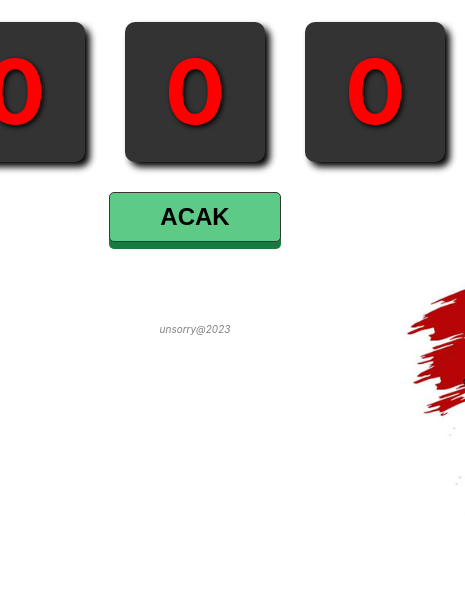
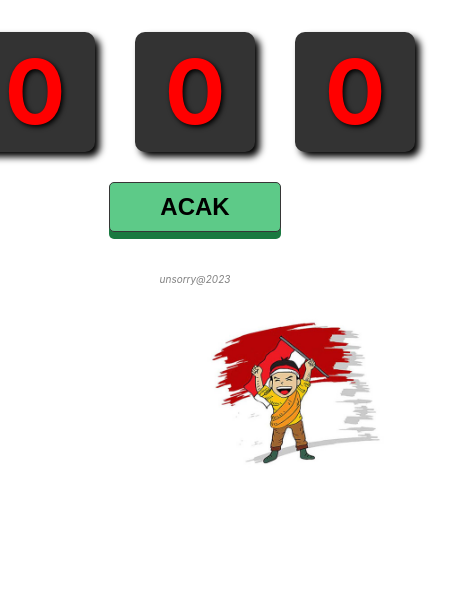
Before and after one commit to anshori/acak-undian, a plain HTML site: page index.html in a window 390 px wide. Shown: the part 266-860 px from the top of the page, 465 px wide, since content can reach past the window. Drawn offline with Linux system fonts and the light colour scheme.

Commit message:
Change background mobile view

```diff
--- a/assets/css/app.css
+++ b/assets/css/app.css
@@ -145,6 +145,9 @@ button:active {
 
 /* if screen < 768 */
 @media screen and (max-width: 768px) {
+  body {
+    background-image: url("../image/bg-hut-78-portrait.jpg");
+  }
   .container {
     width: 100%;
     height: 100vh;
@@ -155,7 +158,7 @@ button:active {
   }
   .card	{
     width: 100%;
-    height: 400px;
+    height: 300px;
     background-color: rgba(255, 255, 255, 0.2);
     border-radius: 10px;
     display: flex;
@@ -164,8 +167,8 @@ button:active {
     flex-direction: column;
   }
   .dadu {
-    width: 140px;
-    height: 140px;
+    width: 120px;
+    height: 120px;
     background-color: #333;
     border-radius: 10px;
     display: flex;
--- a/index.html
+++ b/index.html
@@ -4,7 +4,7 @@
 <head>
   <meta charset="UTF-8" />
   <meta http-equiv="X-UA-Compatible" content="IE=edge" />
-  <meta name="viewport" content="width=device-width, initial-scale=1.0" />
+  <meta name="viewport" content="width=device-width, initial-scale=1" />
   <!-- icon -->
   <link rel="icon" href="assets/image/favicon.ico" type="image/x-icon" />
   <title>Acak Undian</title>
```
Also changed, not shown: assets/image/bg-hut-78-portrait.jpg (added).
